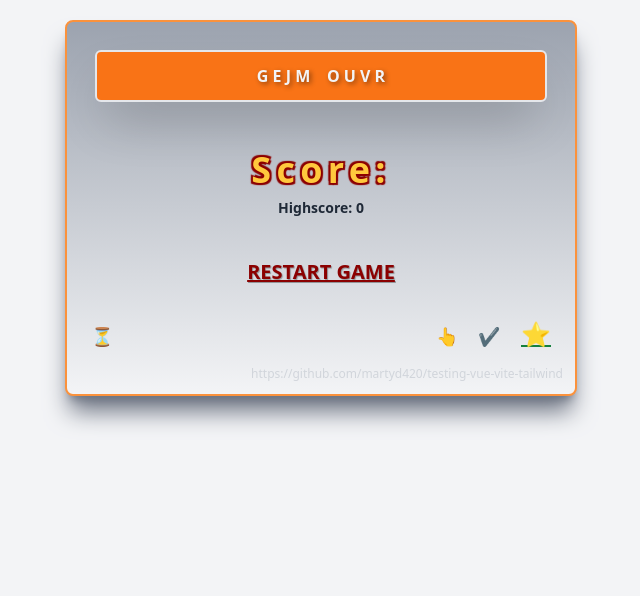
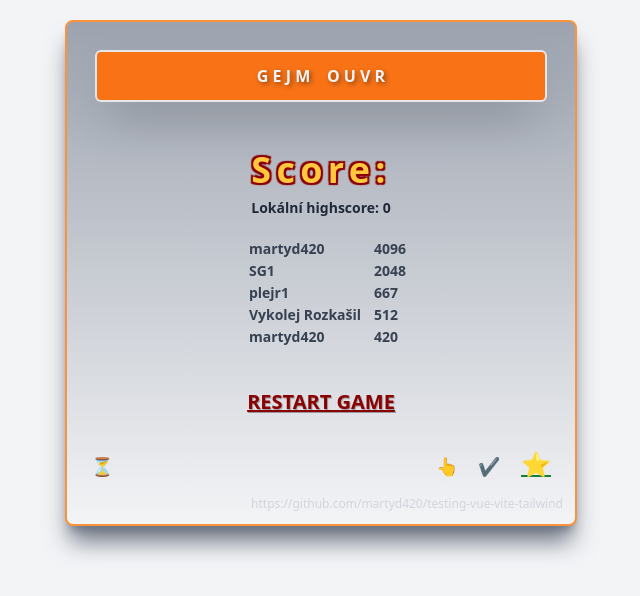
Before and after one commit to martyd420/testing-vue-vite-tailwind, a Vue app: page /game-over in a window 1280 px wide. Shown: the top 596 px of the page, without its empty margins (319-959 px from the left). Built offline with nearby package versions, Linux system fonts and the light colour scheme.

Commit message:
first score table, now connect to api

```diff
--- a/src/pages/GameOver.vue
+++ b/src/pages/GameOver.vue
@@ -11,12 +11,33 @@
         </p>
 
         <p id="highscore" class="pt-1 sm:pt-2 text-center text-sm font-bold text-gray-800">
-            Highscore: {{ this.highscore }}
+            Lokální highscore: {{ this.highscore }}
         </p>
 
         <p id="new_highscore" v-if="score >= highscore && score != 0" class="animate-pulse pt-6 sm:pt-9 text-center text-2xl font-bold text-red-600">
             ⭐ NOVÝ REKORD ⭐
         </p>
+
+
+        <table class="ml-auto mr-auto mt-5 text-sm font-semibold text-gray-700">
+
+            <tr v-for="item in score_table" :key="item.id">
+
+                <td class="pr-3">
+
+                </td>
+
+                <td class="pr-3">
+                    {{ item.nick }}
+                </td>
+
+                <td class="font-bold">
+                    {{ item.score }}
+                </td>
+
+            </tr>
+
+        </table>
 
         <p class="text-center mt-10 mb-8">
             <router-link class="font-bold color-1 text-shadow-1 text-xl underline" to="/">RESTART GAME</router-link>
@@ -69,6 +90,14 @@
             return {
                 random: 4, // selected by random dice roll. Přísahám!!!
                 highscore: 0,
+                iterator_counter: 0,
+                score_table: [
+                    {id: 5, nick: 'martyd420', score: 4096},
+                    {id: 4, nick: 'SG1', score: 2048},
+                    {id: 9, nick: 'plejr1', score: 667},
+                    {id: 2, nick: 'Vykolej Rozkašil', score: 512},
+                    {id: 1, nick: 'martyd420', score: 420},
+                ],
             }
         },
 
```
